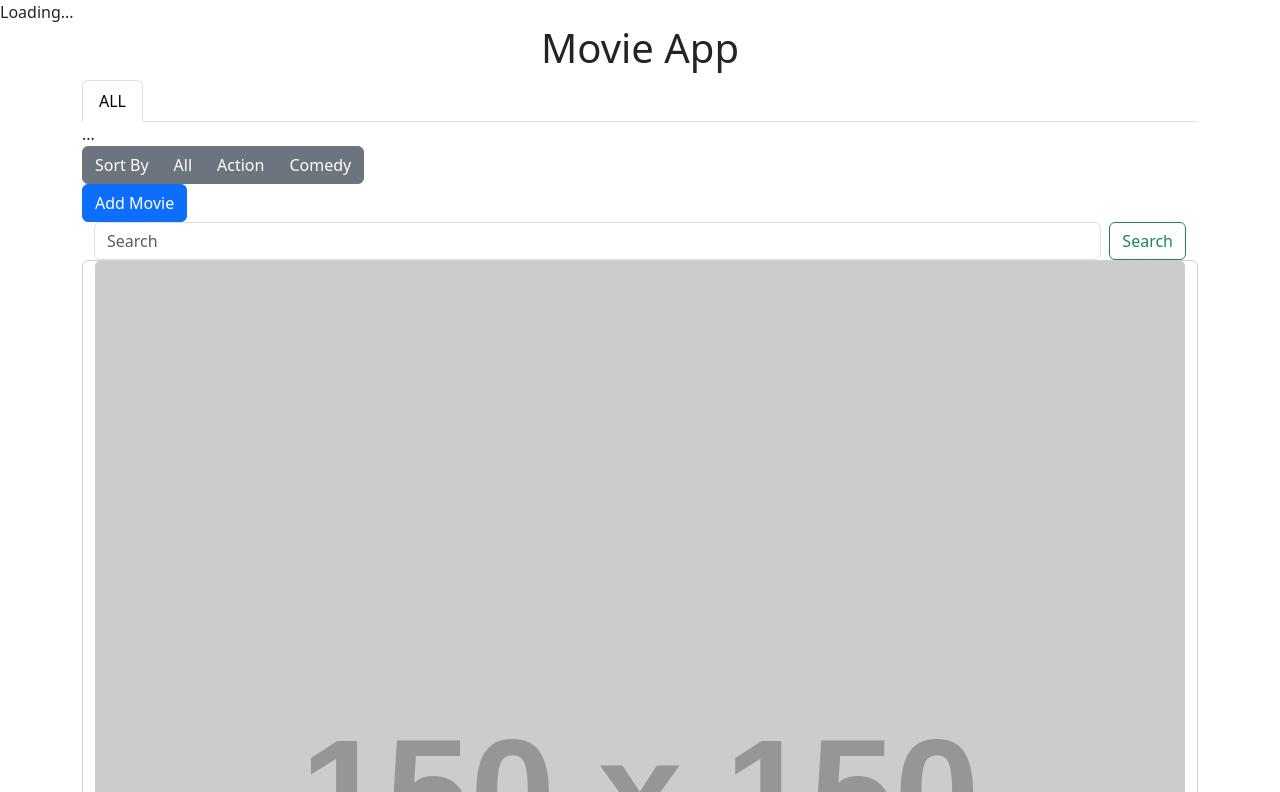
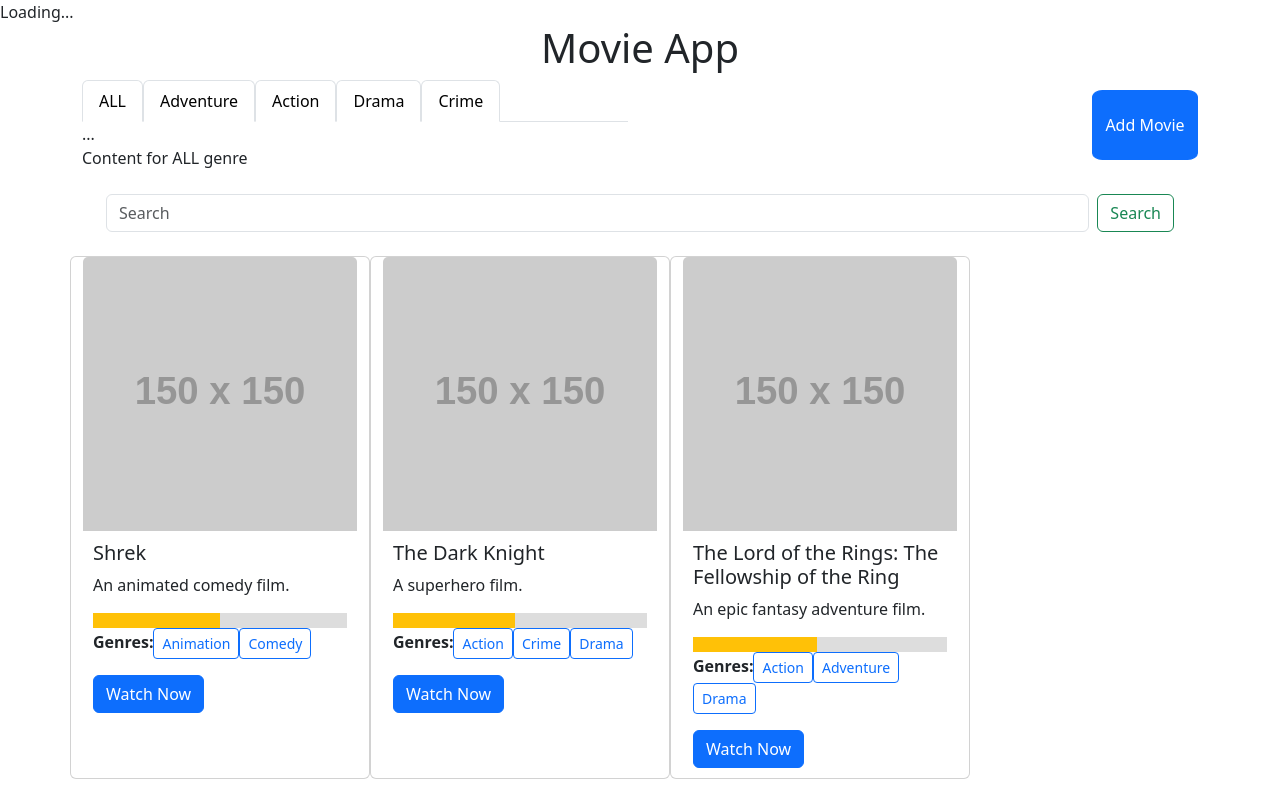
Before and after one commit to Jesenko-Walker/jesenko-walker-movies-app, a website with bundled scripts: page index.html in a window 1280 px wide. Shown: the top 792 px of the page. Built offline with nearby package versions, Linux system fonts and the light colour scheme; data requests are answered from the project's data file; placeholder pictures from the web are drawn by us.

Commit message:
Index update

```diff
--- a/css/style.css
+++ b/css/style.css
@@ -8,3 +8,45 @@
     display: flex;
     flex-direction: column;
 }
+
+#searchForm{
+
+
+}
+#addMovieButton {
+    margin-left: 440px;
+    margin-top: 10px;
+    margin-bottom: 10px;
+    border-radius: 10%;
+}
+
+.rating-bar {
+    width: 100%;
+    height: 20px;
+    background-color: #ddd; /* Set the background color of the rating bar */
+}
+
+.rating-fill {
+    height: 100%;
+    background-color: #ffc107; /* Set the fill color of the rating */
+}
+
+.card {
+    max-width: 300px; /* Set the maximum width of the card */
+}
+
+.card-img-top {
+    max-width: 100%; /* Make sure images don't exceed the width of the card */
+}
+
+.card-body {
+    padding: 10px; /* Add padding to the card body for spacing */
+}
+
+.rating-bar {
+    height: 15px; /* Adjust the height of the rating bar */
+}
+
+.rating-fill {
+    height: 100%;
+}
--- a/index.html
+++ b/index.html
@@ -1,5 +1,5 @@
 <!doctype html>
-<html lang="en">
+<html lang="en" xmlns="http://www.w3.org/1999/html">
 <head>
     <meta charset="UTF-8">
     <meta name="viewport"
@@ -19,32 +19,62 @@
             <div class="col-12">
                 <h1 class="text-center">Movie App</h1>
             </div>
-            <div class="col">
+            <div class="col-6">
                 <!-- Tab Content and Filter Buttons -->
                 <ul class="nav nav-tabs" id="myTab" role="tablist">
                     <li class="nav-item" role="presentation">
-                        <button class="nav-link active" id="home-tab1" data-bs-toggle="tab" data-bs-target="#home-tab-pane"
-                                type="button" role="tab" aria-controls="home-tab-pane" aria-selected="true">ALL</button>
+                        <button class="nav-link active" id="all-tab" data-bs-toggle="tab" data-bs-target="#home-tab-pane"
+                                type="button" role="tab" aria-controls="home-tab-pane" aria-selected="true" data-genre="all">ALL</button>
+                    </li>
+                    <li class="nav-item" role="presentation">
+                        <button class="nav-link active" id="adventure-tab" data-bs-toggle="tab" data-bs-target="#home-tab-pane"
+                                type="button" role="tab" aria-controls="home-tab-pane" aria-selected="true" data-genre="all">Adventure</button>
+                    </li>
+                    <li class="nav-item" role="presentation">
+                        <button class="nav-link active" id="action-tab" data-bs-toggle="tab" data-bs-target="#home-tab-pane"
+                                type="button" role="tab" aria-controls="action-tab-pane" aria-selected="true" data-genre="all">Action</button>
+                    </li>
+                    <li class="nav-item" role="presentation">
+                        <button class="nav-link active" id="drama-tab" data-bs-toggle="tab" data-bs-target="#home-tab-pane"
+                                type="button" role="tab" aria-controls="crime-tab-pane" aria-selected="true" data-genre="all">Drama</button>
+                    </li>
+                    <li class="nav-item" role="presentation">
+                        <button class="nav-link active" id="d-tab" data-bs-toggle="tab" data-bs-target="#home-tab-pane"
+                                type="button" role="tab" aria-controls="crime-tab-pane" aria-selected="true" data-genre="all">Crime</button>
                     </li>
                 </ul>
                 <div class="tab-content" id="myTabContent">
                     <div class="tab-pane fade show active" id="home-tab-pane" role="tabpanel" aria-labelledby="home-tab" tabindex="0">...</div>
-                    <!-- Add more tab panes as needed -->
+                    <div class="tab-pane fade show active" id="all-tab-pane" role="tabpanel" aria-labelledby="all-tab" tabindex="0">Content for ALL genre</div>
+                    <div class="tab-pane fade" id="adventure-tab-pane" role="tabpanel" aria-labelledby="adventure-tab" tabindex="0">Content for Adventure genre</div>
+                    <div class="tab-pane fade" id="action-tab-pane" role="tabpanel" aria-labelledby="action-tab" tabindex="0">Content for Action genre</div>
+                    <div class="tab-pane fade" id="drama-tab-pane" role="tabpanel" aria-labelledby="drama-tab" tabindex="0">Content for Drama genre</div>
+                    <div class="tab-pane fade" id="crime-tab-pane" role="tabpanel" aria-labelledby="crime-tab" tabindex="0">Content for Crime genre</div>
                 </div>
             </div>
-            <div>
-                <div class="btn-group" role="group">
-                    <!-- Sort By Button -->
-                    <button type="button" class="btn btn-secondary">Sort By</button>
-                    <!-- Filter Buttons -->
-                    <button class="btn btn-secondary filter-button" onclick="filterContent('all')">All</button>
-                    <button class="btn btn-secondary filter-button" onclick="filterContent('action')">Action</button>
-                    <button class="btn btn-secondary filter-button" onclick="filterContent('comedy')">Comedy</button>
-                    <!-- Add more filter buttons as needed -->
-            </div>
-            <div class="col">
-                <!-- Add Movie Button -->
+            <div class=" col btn-group ml-auto" role="group">
                 <button id="addMovieButton" class="btn btn-primary">Add Movie</button>
+                    <div class="modal fade" id="addMovieModal" tabindex="-1" role="dialog" aria-labelledby="addMovieModalLabel" aria-hidden="true">
+                        <div class="modal-dialog" role="document">
+                            <div class="modal-content">
+                                <div class="modal-header">
+                                    <h5 class="modal-title" id="addMovieModalLabel">Add Movie</h5>
+                                    <button type="button" class="close" data-dismiss="modal" aria-label="Close">
+                                        <span aria-hidden="true">&times;</span>
+                                         </button>
+                                         </div>
+                                        <div class="modal-body">
+                                                <!-- Your movie addition form goes here -->
+                                <!-- For example, you can add input fields for movie title, genre, etc. -->
+                                    </div>
+                                    <div class="modal-footer">
+                                  <button type="button" class="btn btn-secondary" data-dismiss="modal">Close</button>
+                                <button type="button" class="btn btn-primary" onclick="saveMovie()">Save Movie</button>
+                                <!-- Add a function (e.g., saveMovie) to handle saving the movie -->
+                            </div>
+                        </div>
+                    </div>
+                </div>
             </div>
         </div>
     </div>
@@ -52,7 +82,7 @@
         <div class="row">
             <div class="col">
                 <!-- Search Bar -->
-                <form id="searchForm" class="d-flex">
+                <form id="searchForm" class="d-flex m-4">
                     <input id="searchInput" class="form-control me-2" type="search" placeholder="Search" aria-label="Search">
                     <button id="searchButton" class="btn btn-outline-success" type="submit">Search</button>
                 </form>
@@ -68,6 +98,7 @@
                 </div>
             </div>
         </div>
+    </div>
 </div>
 
 <script type="module" src="./js/main.js"></script>
--- a/js/main.js
+++ b/js/main.js
@@ -88,27 +88,3 @@ const renderMovies = (movies) => {
     let movies = await getMovies();
     renderMovies(movies);
 })();
-
-
-// Function to handle tab content filtering
-function filterTabContent(tabId) {
-    // Replace this with your logic to filter content based on the selected tab
-    console.log(`Filtering content for tab: ${tabId}`);
-}
-
-// Function to handle the "Add Movie" button click
-function handleAddMovieButtonClick() {
-    // Replace this with your logic to add a movie
-    console.log("Add Movie button clicked");
-}
-
-// Event listener for tab button clicks
-document.querySelectorAll('.nav-link').forEach(tabButton => {
-    tabButton.addEventListener('click', function() {
-        const tabId = this.getAttribute('aria-controls');
-        filterTabContent(tabId);
-    });
-});
-
-// Event listener for "Add Movie" button click
-document.getElementById('addMovieButton').addEventListener('click', handleAddMovieButtonClick);
```
